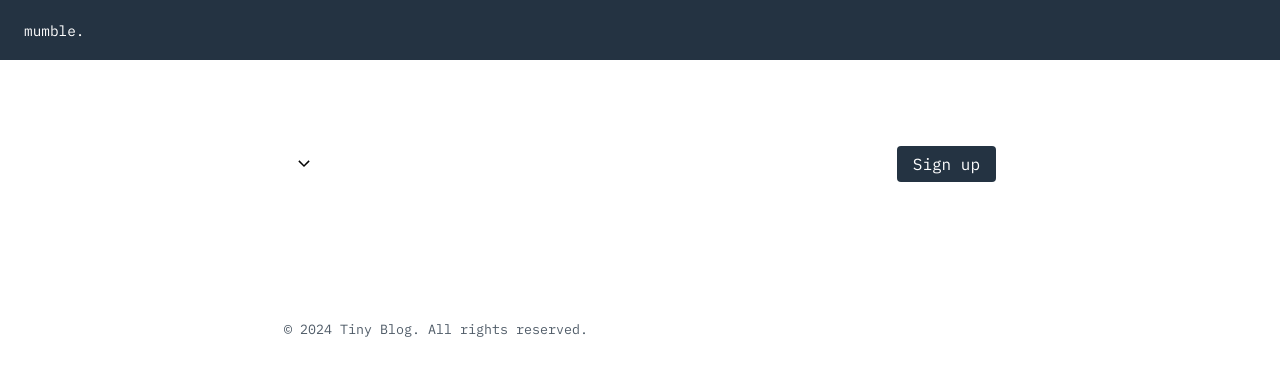
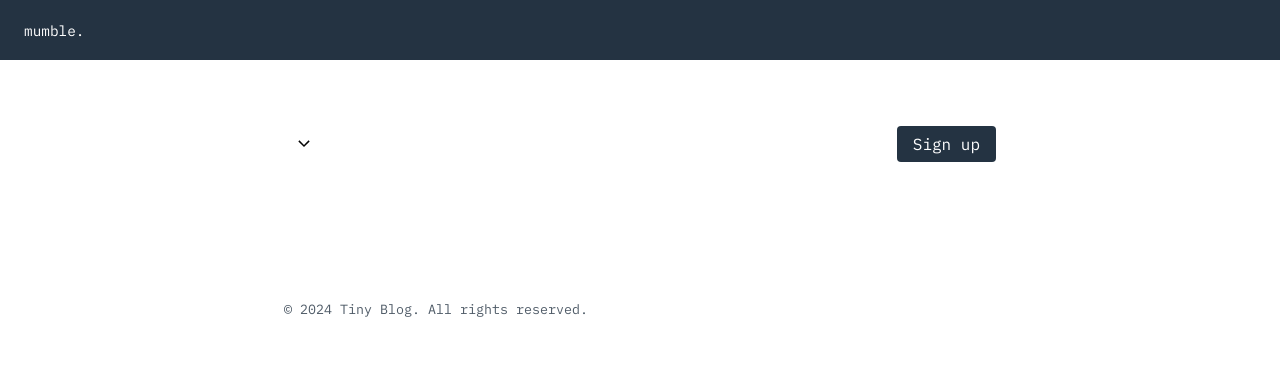
Before and after one commit to nmsalvatore/tinyblog, a Django app: template blog/templates/blog/base.html in a window 1280 px wide. Shown: the top 376 px of the page. Run offline with Django 5.2, Linux system fonts and the light colour scheme; the template is opened without the code that fills it, so the values that code supplies are empty.

Commit message:
Change body padding-top to 60px

```diff
--- a/static/css/base.css
+++ b/static/css/base.css
@@ -22,7 +22,7 @@ body {
     font-family: "IBM Plex Mono", monospace;
     background: var(--color-background);
     color: var(--color-secondary);
-    padding-top: 5rem;
+    padding-top: 60px;
 }
 
 strong,
```
